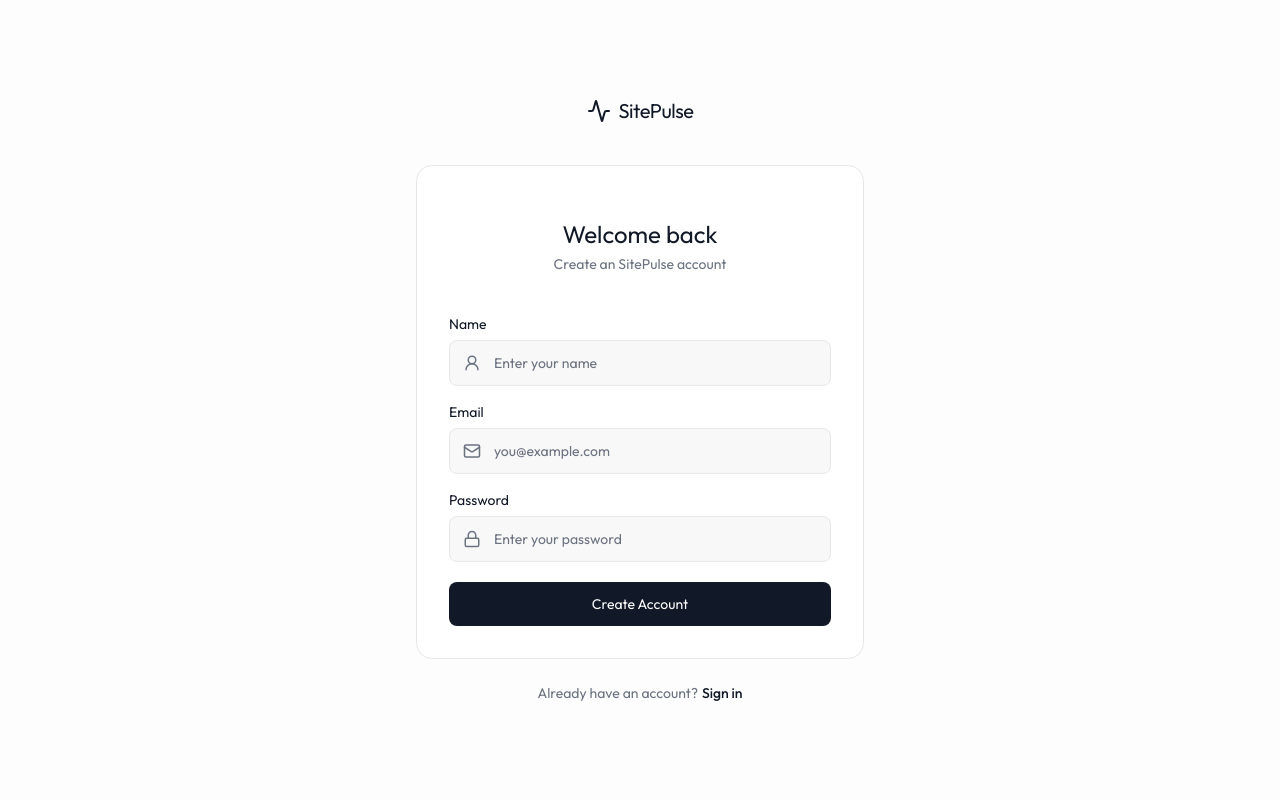
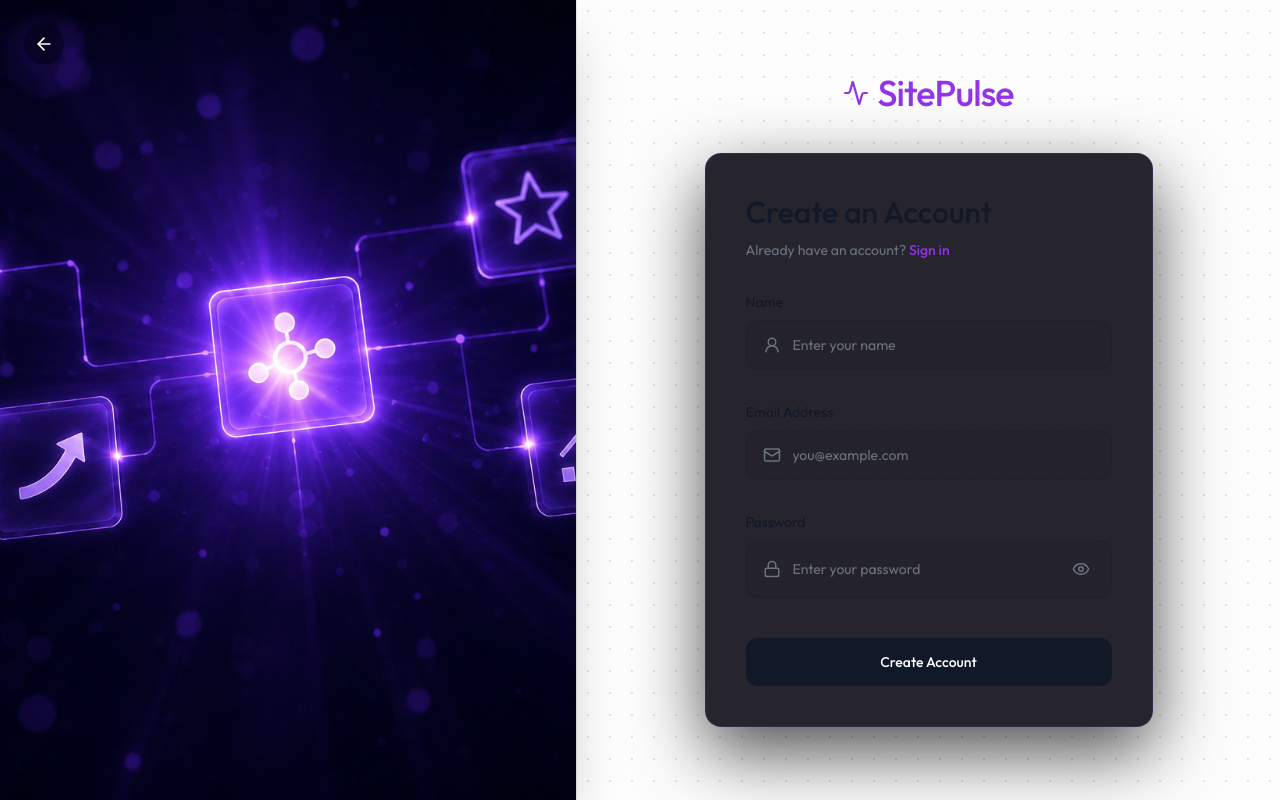
Before and after one commit to git4jude/SitePulse, a React (Vite) app in the folder client/: page /register in a window 1280 px wide. Built offline with nearby package versions, Linux system fonts and the light colour scheme; no server answers.

Commit message:
feat: enhance UI components with new styles and animations, add login/signup images

```diff
--- a/client/src/components/Navbar.tsx
+++ b/client/src/components/Navbar.tsx
@@ -31,8 +31,8 @@ export default function Navbar() {
                 <div className="flex items-center justify-between h-16">
                     {/* Logo */}
                     <Link to="/" className="flex items-center gap-2 group">
-                        <Activity />
-                        <span className="text-xl tracking-tight text-foreground">SitePulse</span>
+                        <Activity className="text-[#9333EA]" />
+                        <span className="text-xl tracking-tight text-[#9333EA]">SitePulse</span>
                     </Link>
 
                     {/* Desktop nav */}
--- a/client/src/components/home/Footer.tsx
+++ b/client/src/components/home/Footer.tsx
@@ -10,7 +10,7 @@ export default function Footer() {
                 <div className="grid grid-cols-2 md:grid-cols-6 gap-12 mb-12">
                     <div className="col-span-2">
                         <div className="flex items-center gap-2 mb-4">
-                            <Activity className="text-primary" />
+                            <Activity />
                             <span className="text-xl">SitePulse</span>
                         </div>
                         <p className="text-sm text-muted-foreground mb-6 w-5/6">Optimize your website for search engines with AI-powered insights and real-time tracking.</p>
--- a/client/src/components/home/Hero.tsx
+++ b/client/src/components/home/Hero.tsx
@@ -14,10 +14,10 @@ export default function Hero() {
 
     return (
         <section className="max-w-2xl mx-auto px-4 py-40 sm:py-44 min-h-screen text-center">
-            <div className="inline-flex items-center gap-2 px-4 py-1.5 bg-primary/2 rounded-full text-xs text-primary mb-6 border border-primary/10">
+            <div className="inline-flex items-center gap-2 px-4 py-1.5 bg-primary/2 rounded-full text-xs text-primary mb-6 border border-primary/15">
                 <div className="relative flex items-center justify-center">
-                    <div className="absolute bg-blue-600 size-2 rounded-full animate-ping"></div>
-                    <div className="bg-blue-600 size-1.5 rounded-full"></div>
+                    <div className="absolute bg-accent size-2 rounded-full animate-ping"></div>
+                    <div className="bg-accent size-1.5 rounded-full"></div>
                 </div>
                 Powered by BrowserBase & Gemini AI
             </div>
--- a/client/src/index.css
+++ b/client/src/index.css
@@ -112,6 +112,10 @@ button {
     border: 1px solid var(--glass-border);
 }
 
+.landing-purple-theme {
+    --accent: #9333EA;
+}
+
 /* gradients */
 .gradient-text {
     background: linear-gradient(135deg, var(--primary), var(--accent));
@@ -208,6 +212,60 @@ button {
     background-size: 24px 24px;
 }
 
+/* Sign-in page ambient motion + load-in stagger */
+@keyframes signin-blob-drift-1 {
+    0%, 100% { transform: translate(0, 0) scale(1); opacity: 0.5; }
+    50% { transform: translate(40px, 30px) scale(1.15); opacity: 0.8; }
+}
+@keyframes signin-blob-drift-2 {
+    0%, 100% { transform: translate(0, 0) scale(1); opacity: 0.45; }
+    50% { transform: translate(-30px, -25px) scale(1.1); opacity: 0.75; }
+}
+@keyframes signin-blob-drift-3 {
+    0%, 100% { transform: translate(0, 0) scale(0.95); opacity: 0.35; }
+    50% { transform: translate(20px, -35px) scale(1.1); opacity: 0.65; }
+}
+@keyframes signin-hotspot-pulse {
+    0%, 100% {
+        box-shadow: 0 0 0 0 rgba(167, 139, 250, 0.45), 0 0 20px 4px rgba(139, 92, 246, 0.35);
+        opacity: 0.7;
+    }
+    50% {
+        box-shadow: 0 0 0 14px rgba(167, 139, 250, 0), 0 0 34px 10px rgba(139, 92, 246, 0.55);
+        opacity: 1;
+    }
+}
+@keyframes signin-fade-in {
+    from { opacity: 0; transform: translateY(12px); }
+    to { opacity: 1; transform: translateY(0); }
+}
+
+@keyframes signin-ken-burns {
+    0% { transform: scale(1); }
+    100% { transform: scale(1.05); }
+}
+.signin-ken-burns {
+    animation: signin-ken-burns 20s ease-in-out infinite alternate;
+}
+
+.signin-blob-1 { animation: signin-blob-drift-1 18s ease-in-out infinite; }
+.signin-blob-2 { animation: signin-blob-drift-2 15s ease-in-out infinite; }
+.signin-blob-3 { animation: signin-blob-drift-3 20s ease-in-out infinite; }
+.signin-hotspot { animation: signin-hotspot-pulse 3s ease-in-out infinite; }
+.signin-fade-in {
+    opacity: 0;
+    animation: signin-fade-in 420ms ease-out forwards;
+    animation-delay: var(--signin-delay, 0ms);
+}
+
+@media (prefers-reduced-motion: reduce) {
+    .signin-blob-1, .signin-blob-2, .signin-blob-3, .signin-hotspot, .signin-fade-in, .signin-ken-burns {
+        animation: none !important;
+    }
+    .signin-fade-in { opacity: 1; transform: none; }
+    .signin-ken-burns { transform: scale(1); }
+}
+
 /* Custom scrollbar */
 ::-webkit-scrollbar {
     width: 6px;
--- a/client/src/pages/Home.tsx
+++ b/client/src/pages/Home.tsx
@@ -6,7 +6,7 @@ import Footer from "../components/home/Footer";
 
 export default function Home() {
     return (
-        <div className="min-h-screen">
+        <div className="min-h-screen landing-purple-theme">
             <Hero />
             <Features />
             <HowItWorks />
--- a/client/src/pages/Login.tsx
+++ b/client/src/pages/Login.tsx
@@ -1,11 +1,12 @@
 import { useState } from "react";
-import { Link, useNavigate, useSearchParams } from "react-router-dom";
-import { Mail, Lock, Loader2, Activity, User2Icon } from "lucide-react";
+import { useNavigate, useSearchParams } from "react-router-dom";
+import { Mail, Lock, Loader2, User2Icon, Eye, EyeOff, ArrowLeft, Activity } from "lucide-react";
 import { useUser } from "../context/UserContext";
 import { toast } from "react-hot-toast";
 
 export default function Login({ state }: { state: string }) {
     const [isLoginState, setIsLoginState] = useState(state === "login");
+    const [showPassword, setShowPassword] = useState(false);
     const [name, setName] = useState("");
     const [email, setEmail] = useState("");
     const [password, setPassword] = useState("");
@@ -35,88 +36,127 @@ export default function Login({ state }: { state: string }) {
     };
 
     return (
-        <div className="min-h-screen flex items-center justify-center px-4">
-            <div className="w-full max-w-md">
-                {/* Logo */}
-                <div className="text-center mb-8">
-                    <Link to="/" className="flex items-center justify-center gap-2 group mb-10">
-                        <Activity />
-                        <span className="text-xl tracking-tight text-foreground">SitePulse</span>
-                    </Link>
-                </div>
+        <div className="h-screen w-screen flex overflow-hidden">
+            {/* Left Panel - Image */}
+            <div className="w-[45%] shrink-0 relative z-10 overflow-hidden bg-black shadow-2xl">
+                <button
+                    onClick={() => navigate("/")}
+                    className="absolute top-6 left-6 z-10 w-10 h-10 bg-black/30 backdrop-blur-sm rounded-full flex items-center justify-center hover:bg-[#9333EA]/70 transition-all focus-visible:outline-2 focus-visible:outline-offset-2 focus-visible:outline-[#a78bfa]"
+                >
+                    <ArrowLeft className="w-5 h-5 text-white" />
+                </button>
+                <img src={isLoginState ? "/login.png" : "/signup.png"} alt="" className="block w-full h-full object-cover object-center" />
+            </div>
 
-                {/* Form Card */}
-                <div className="bg-card border border-border rounded-2xl p-8">
-                    <form onSubmit={handleSubmit} className="space-y-5">
-                        <div className="text-center py-5">
-                            <h1 className="text-2xl text-foreground">Welcome back</h1>
-                            <p className="text-muted-foreground text-sm mt-1">{isLoginState ? "Sign in to your" : "Create an"} SitePulse account</p>
+            {/* Right Panel - Form */}
+            <div
+                className="flex-1 relative flex flex-col items-center justify-center bg-background border-l border-border px-6 sm:px-12 lg:px-20 overflow-y-auto overflow-x-hidden"
+                style={{
+                    backgroundImage: "radial-gradient(circle, rgba(147, 51, 234, 0.18) 1px, transparent 1px)",
+                    backgroundSize: "22px 22px",
+                }}
+            >
+                <div className="relative w-full max-w-md py-12">
+                    <div className="signin-fade-in flex items-center justify-center gap-2 mb-10" style={{ "--signin-delay": "0ms" } as React.CSSProperties}>
+                        <Activity className="text-[#9333EA]" size={26} />
+                        <span className="text-4xl text-center font-medium tracking-tight text-[#9333EA]">SitePulse</span>
+                    </div>
+
+                    <div className="relative signin-fade-in" style={{ "--signin-delay": "60ms" } as React.CSSProperties}>
+                        <div
+                            className="rounded-2xl p-8 sm:p-10"
+                            style={{
+                                background: "rgba(20,18,28,0.92)",
+                                backdropFilter: "blur(20px)",
+                                WebkitBackdropFilter: "blur(20px)",
+                                border: "1px solid rgba(139,92,246,0.15)",
+                                boxShadow: "0 25px 70px rgba(0,0,0,0.7)",
+                            } as React.CSSProperties}
+                        >
+                        <div className="mb-8">
+                            <h1 className="text-3xl font-medium text-foreground mb-2.5">{isLoginState ? "Welcome Back" : "Create an Account"}</h1>
+                            <p className="text-muted-foreground text-sm">
+                                {isLoginState ? "Don't have an account?" : "Already have an account?"}{" "}
+                                <button
+                                    type="button"
+                                    onClick={() => setIsLoginState((prev) => !prev)}
+                                    className="text-[#9333EA] hover:text-[#a78bfa] underline decoration-transparent hover:decoration-current transition-colors duration-200 font-medium focus-visible:outline-2 focus-visible:outline-offset-2 focus-visible:outline-[#a78bfa]"
+                                >
+                                    {isLoginState ? "Sign up" : "Sign in"}
+                                </button>
+                            </p>
                         </div>
 
+                        <form onSubmit={handleSubmit} className="space-y-8">
                         {!isLoginState && (
-                            <label>
-                                <div className="block text-sm text-foreground mb-1.5">Name</div>
-                                <div className="relative">
-                                    <User2Icon size={18} className="absolute left-3.5 top-1/2 -translate-y-1/2 text-muted-foreground" />
+                            <label className="block">
+                                <div className="text-sm text-foreground mb-2">Name</div>
+                                <div className="group flex items-center gap-3 px-4 py-3.5 border border-foreground/15 rounded-xl bg-foreground/5 transition-[border-color,box-shadow] duration-200 focus-within:border-[#8b5cf6] focus-within:shadow-[0_0_0_3px_rgba(139,92,246,0.15)]">
+                                    <User2Icon size={18} className="text-muted-foreground shrink-0 transition-colors duration-200 group-focus-within:text-[#a78bfa]" />
                                     <input
                                         type="text"
                                         required
                                         value={name}
                                         onChange={(e) => setName(e.target.value)}
                                         placeholder="Enter your name"
-                                        className="w-full pl-11 pr-4 py-3 rounded-lg bg-muted/60 border border-border text-foreground placeholder-muted-foreground outline-none focus:border-primary/50 transition-colors text-sm"
+                                        className="w-full bg-transparent text-foreground placeholder-muted-foreground outline-none text-sm"
                                     />
                                 </div>
                             </label>
                         )}
-                        <label>
-                            <div className="block text-sm text-foreground mb-1.5 mt-4">Email</div>
-                            <div className="relative">
-                                <Mail size={18} className="absolute left-3.5 top-1/2 -translate-y-1/2 text-muted-foreground" />
+
+                        <label className="block">
+                            <div className="text-sm text-foreground mb-2">Email Address</div>
+                            <div className="group flex items-center gap-3 px-4 py-3.5 border border-foreground/15 rounded-xl bg-foreground/5 transition-[border-color,box-shadow] duration-200 focus-within:border-[#8b5cf6] focus-within:shadow-[0_0_0_3px_rgba(139,92,246,0.15)]">
+                                <Mail size={18} className="text-muted-foreground shrink-0 transition-colors duration-200 group-focus-within:text-[#a78bfa]" />
                                 <input
                                     type="email"
                                     required
                                     value={email}
                                     onChange={(e) => setEmail(e.target.value)}
                                     placeholder="you@example.com"
-                                    className="w-full pl-11 pr-4 py-3 rounded-lg bg-muted/60 border border-border text-foreground placeholder-muted-foreground outline-none focus:border-primary/50 transition-colors text-sm"
+                                    className="w-full bg-transparent text-foreground placeholder-muted-foreground outline-none text-sm"
                                 />
                             </div>
                         </label>
 
-                        <label>
-                            <div className="block text-sm text-foreground mb-1.5 mt-4">Password</div>
-                            <div className="relative">
-                                <Lock size={18} className="absolute left-3.5 top-1/2 -translate-y-1/2 text-muted-foreground" />
+                        <label className="block">
+                            <div className="text-sm text-foreground mb-2">Password</div>
+                            <div className="group flex items-center gap-3 px-4 py-3.5 border border-foreground/15 rounded-xl bg-foreground/5 transition-[border-color,box-shadow] duration-200 focus-within:border-[#8b5cf6] focus-within:shadow-[0_0_0_3px_rgba(139,92,246,0.15)]">
+                                <Lock size={18} className="text-muted-foreground shrink-0 transition-colors duration-200 group-focus-within:text-[#a78bfa]" />
                                 <input
-                                    type="password"
+                                    type={showPassword ? "text" : "password"}
                                     required
                                     value={password}
                                     onChange={(e) => setPassword(e.target.value)}
                                     placeholder="Enter your password"
-                                    className="w-full pl-11 pr-4 py-3 rounded-lg bg-muted/60 border border-border text-foreground placeholder-muted-foreground outline-none focus:border-primary/50 transition-colors text-sm"
+                                    className="w-full bg-transparent text-foreground placeholder-muted-foreground outline-none text-sm"
                                 />
+                                <button
+                                    type="button"
+                                    onClick={() => setShowPassword((prev) => !prev)}
+                                    className="relative shrink-0 w-7 h-7 flex items-center justify-center hover:bg-muted rounded-full focus-visible:outline-2 focus-visible:outline-offset-2 focus-visible:outline-[#a78bfa]"
+                                    aria-label={showPassword ? "Hide password" : "Show password"}
+                                >
+                                    <Eye size={18} className={`absolute text-muted-foreground transition-opacity duration-150 ${showPassword ? "opacity-0" : "opacity-100"}`} />
+                                    <EyeOff size={18} className={`absolute text-muted-foreground transition-opacity duration-150 ${showPassword ? "opacity-100" : "opacity-0"}`} />
+                                </button>
                             </div>
                         </label>
 
                         <button
                             type="submit"
                             disabled={loading}
-                            className="w-full py-3 mt-5 rounded-lg bg-primary text-sm text-primary-foreground flex items-center justify-center gap-2 hover:opacity-90 transition-opacity disabled:opacity-50"
+                            className="w-full py-3.5 mt-10 rounded-xl bg-primary text-sm font-medium text-primary-foreground flex items-center justify-center gap-2 transition-[transform,box-shadow,opacity] duration-150 hover:opacity-90 hover:scale-[1.02] hover:shadow-[0_8px_30px_rgba(139,92,246,0.45)] active:scale-[0.98] disabled:opacity-50 focus-visible:outline-2 focus-visible:outline-offset-2 focus-visible:outline-[#a78bfa]"
                             id="login-submit-btn"
                             style={{ color: "var(--background)" }}
                         >
                             {loading ? <Loader2 size={18} className="animate-spin" /> : isLoginState ? "Sign In" : "Create Account"}
                         </button>
-                    </form>
+                        </form>
+                        </div>
+                    </div>
                 </div>
-
-                <p className="text-center text-sm text-muted-foreground mt-6">
-                    {isLoginState ? "Don't have an account?" : "Already have an account?"}
-                    <button onClick={() => setIsLoginState((prev) => !prev)} className="text-primary hover:underline font-medium pl-1">
-                        {isLoginState ? "Sign up" : "Sign in"}
-                    </button>
-                </p>
             </div>
         </div>
     );
```
Also changed, not shown: client/public/login.png (added), client/public/signup.png (added).
